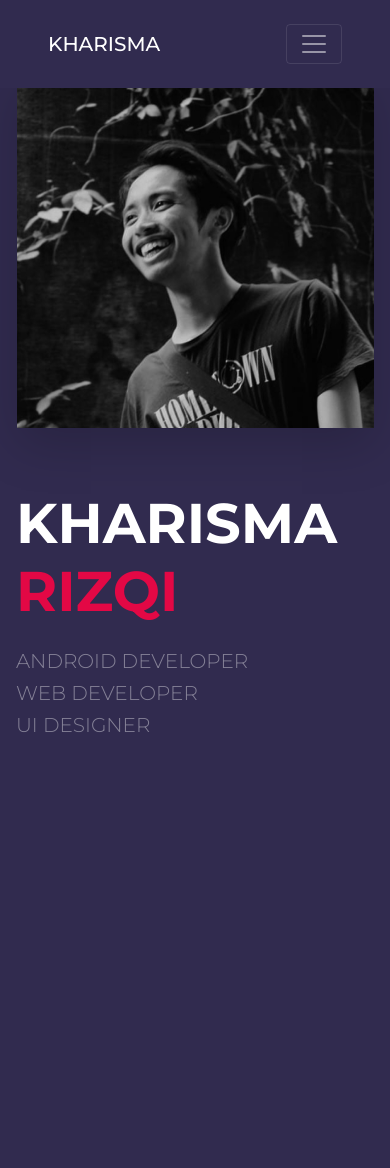
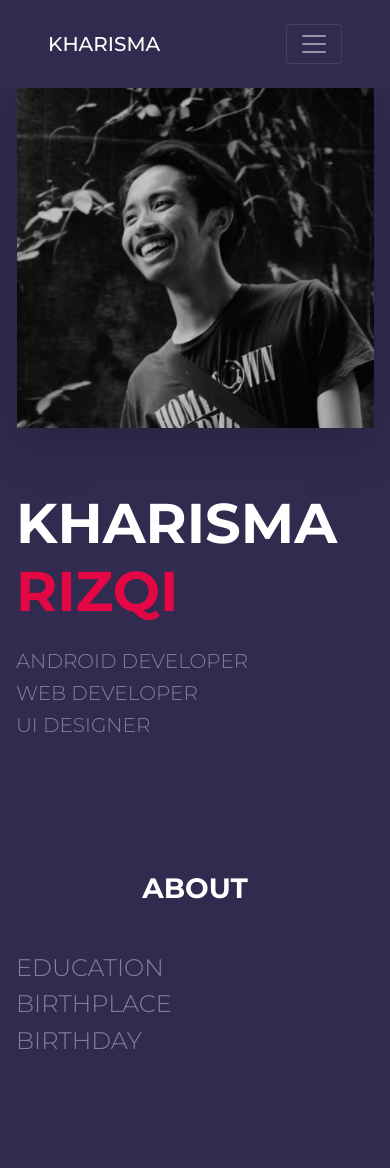
Before and after one commit to kharismarizqii/Portfolio, a plain HTML site: page index.html in a window 390 px wide. Before the commit the page ends 844 px from the top, so only its background shows below. Drawn offline with Linux system fonts and the light colour scheme.

Commit message:
menambahkan about page responsive

```diff
--- a/css/style.css
+++ b/css/style.css
@@ -8,6 +8,9 @@ body {
 
 }
 
+.vertical {
+    margin-top: 50%;
+}
 
 .navbar-brand {
     font-weight: 500;
@@ -40,3 +43,36 @@ body {
     color: white;
     opacity: 0.4;
 }
+
+.about {
+    height: 768px;
+    background-color: #312B4F;
+}
+
+
+.about .kotak {
+    width: 240px;
+    height: 340px;
+    background-color: #E30845;
+}
+
+.about h3 {
+    color: white;
+    font-weight: 700;
+}
+
+.aboutkanan h4 {
+    font-weight: 300;
+    color: white;
+    opacity: 0.4;
+}
+
+@media only screen and (max-width: 600px) {
+    .about {
+        height: 400px;
+    }
+
+    .aboutkiri {
+        height: 10px;
+    }
+}
--- a/index.html
+++ b/index.html
@@ -53,6 +53,27 @@
             </div>
         </div>
 
+        <div class="row about justify-content-around align-items-center ">
+            <div class="col-sm text-center d-sm-block d-none">
+                <div class="kotak float-right mr-5 ">
+                    <h3 style="line-height: 340px; margin-left: 180px">ABOUT</h3>
+                </div>
+
+            </div>
+            <div class="col-sm aboutkanan">
+                <h3 class="d-sm-none d-block text-center mb-5">ABOUT</h3>
+                <a href="#">
+                    <h4>EDUCATION</h4>
+                </a>
+                <a href="#">
+                    <h4>BIRTHPLACE</h4>
+                </a>
+                <a href="">
+                    <h4>BIRTHDAY</h4>
+                </a>
+            </div>
+        </div>
+
     </div>
 
     <script src="js/jquery-3.4.1.min.js">
```
